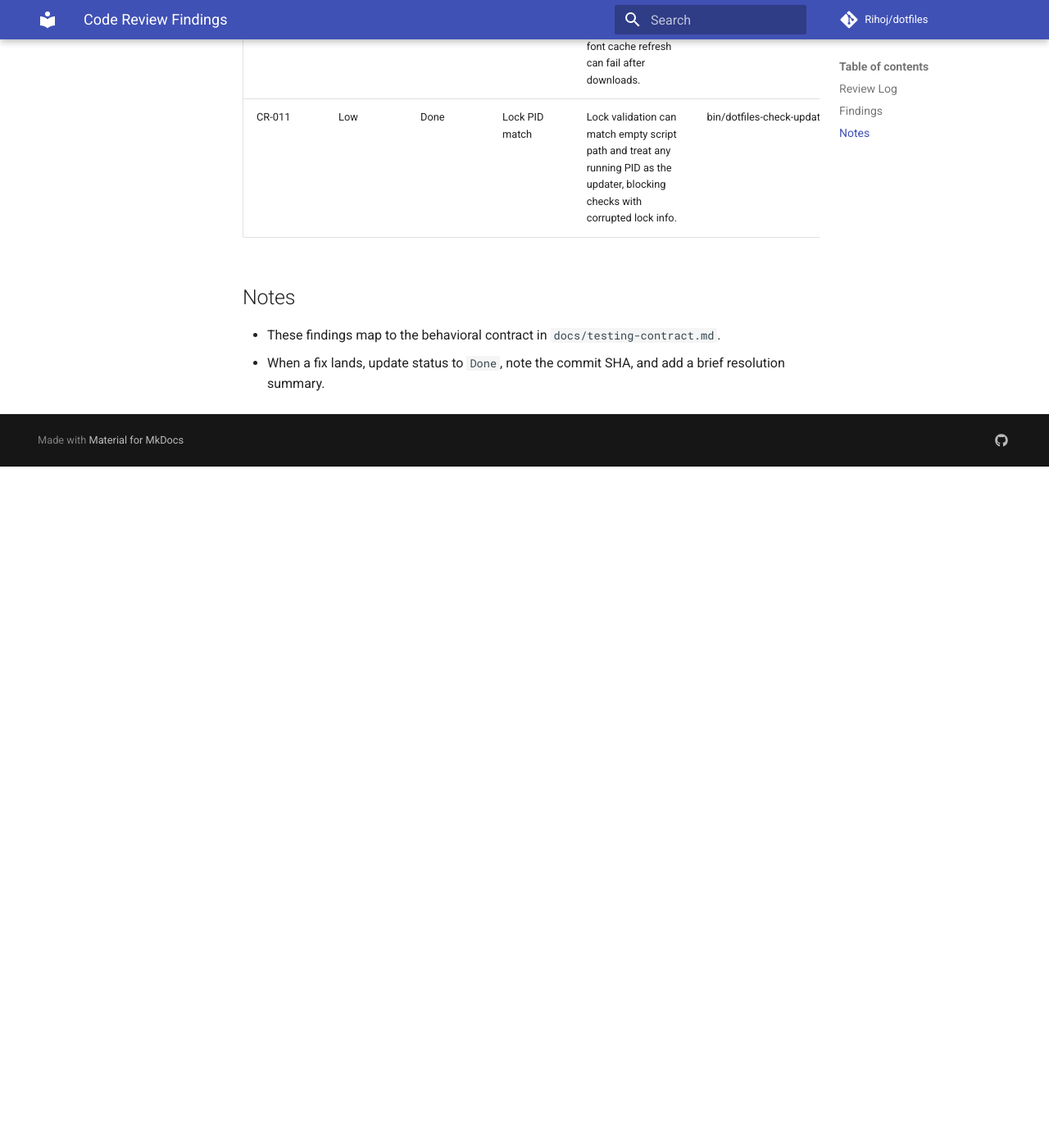
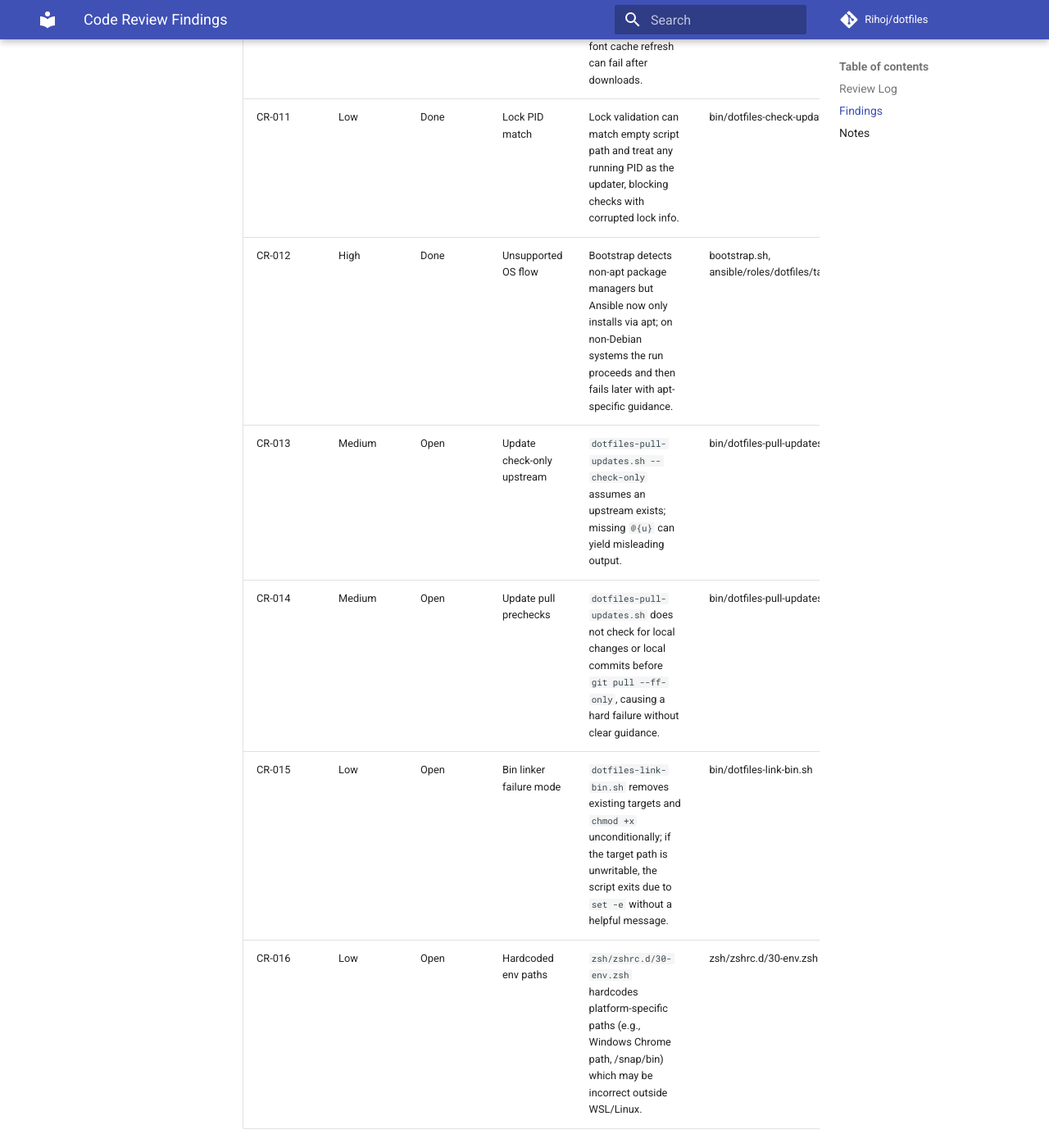
Before and after one commit to Rihoj/dotfiles, an MkDocs documentation site: the page built from docs/review-findings.md, in a window 1280 px wide and 1400 px high, scrolled down 2294 px. Shown: the whole window at 82% size. Built offline with MkDocs 1.6.1 and Material for MkDocs 9.7.7, drawn with Linux system fonts in a browser that asks for light colours; comment, search, counter and statistics services are not loaded; before the commit the page ends 2863 px from its top, so only the background shows below that.

```diff
--- a/docs/review-findings.md
+++ b/docs/review-findings.md
@@ -21,6 +21,11 @@ Tracking issues found during code reviews and their status.
 | CR-009 | Medium | Done | Arch pacman module | Uses `community.general.pacman` but `ansible/requirements.yml` declares no external collections, so installs will fail on Arch. | ansible/roles/dotfiles/tasks/main.yml, ansible/requirements.yml |
 | CR-010 | Medium | Done | Font cache on macOS | `fc-cache` may not exist on macOS, so font cache refresh can fail after downloads. | ansible/roles/dotfiles/tasks/main.yml |
 | CR-011 | Low | Done | Lock PID match | Lock validation can match empty script path and treat any running PID as the updater, blocking checks with corrupted lock info. | bin/dotfiles-check-updates.sh |
+| CR-012 | High | Done | Unsupported OS flow | Bootstrap detects non-apt package managers but Ansible now only installs via apt; on non-Debian systems the run proceeds and then fails later with apt-specific guidance. | bootstrap.sh, ansible/roles/dotfiles/tasks/main.yml |
+| CR-013 | Medium | Open | Update check-only upstream | `dotfiles-pull-updates.sh --check-only` assumes an upstream exists; missing `@{u}` can yield misleading output. | bin/dotfiles-pull-updates.sh |
+| CR-014 | Medium | Open | Update pull prechecks | `dotfiles-pull-updates.sh` does not check for local changes or local commits before `git pull --ff-only`, causing a hard failure without clear guidance. | bin/dotfiles-pull-updates.sh |
+| CR-015 | Low | Open | Bin linker failure mode | `dotfiles-link-bin.sh` removes existing targets and `chmod +x` unconditionally; if the target path is unwritable, the script exits due to `set -e` without a helpful message. | bin/dotfiles-link-bin.sh |
+| CR-016 | Low | Open | Hardcoded env paths | `zsh/zshrc.d/30-env.zsh` hardcodes platform-specific paths (e.g., Windows Chrome path, /snap/bin) which may be incorrect outside WSL/Linux. | zsh/zshrc.d/30-env.zsh |
 
 ## Notes
 
```
Also changed, not shown: 2 other files.
